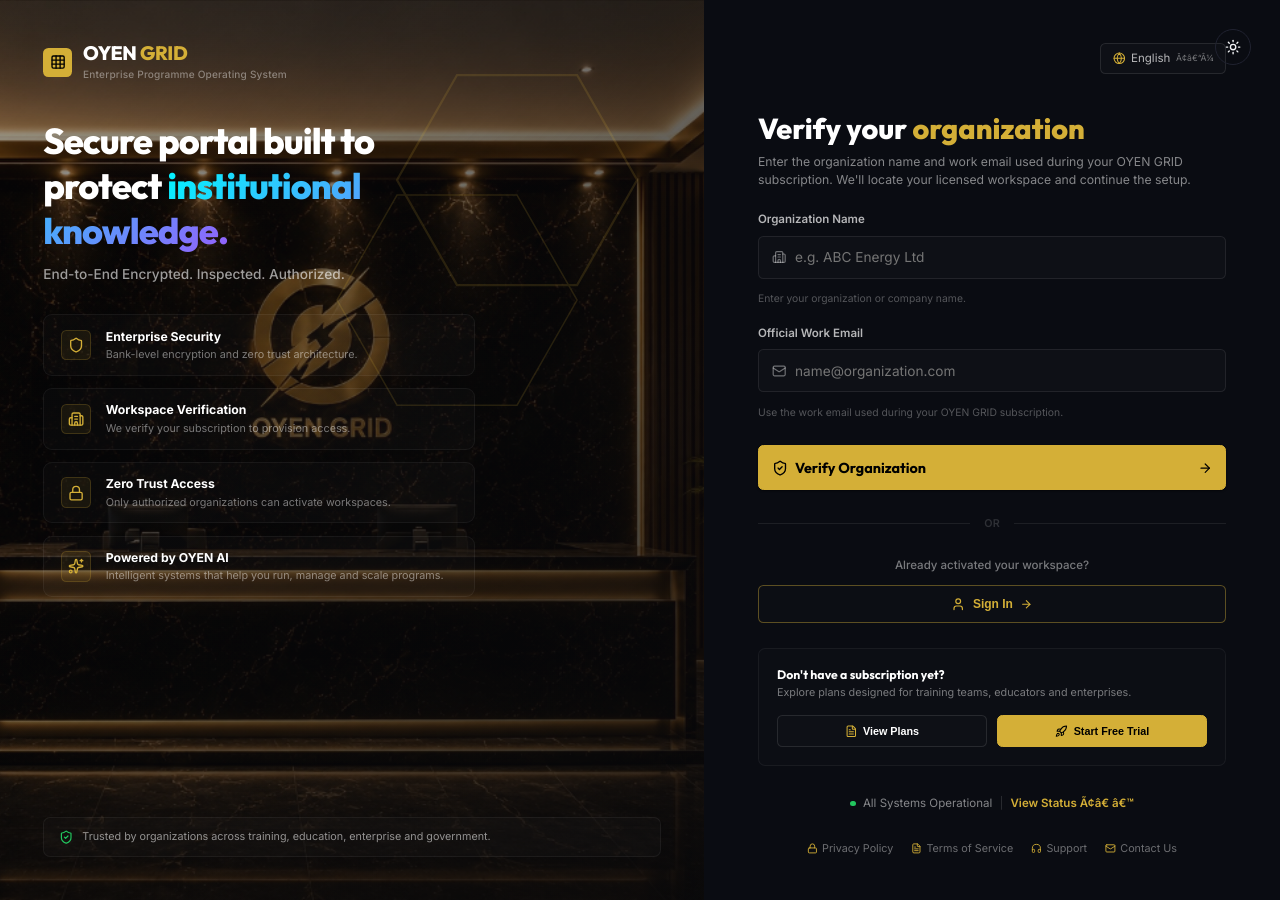
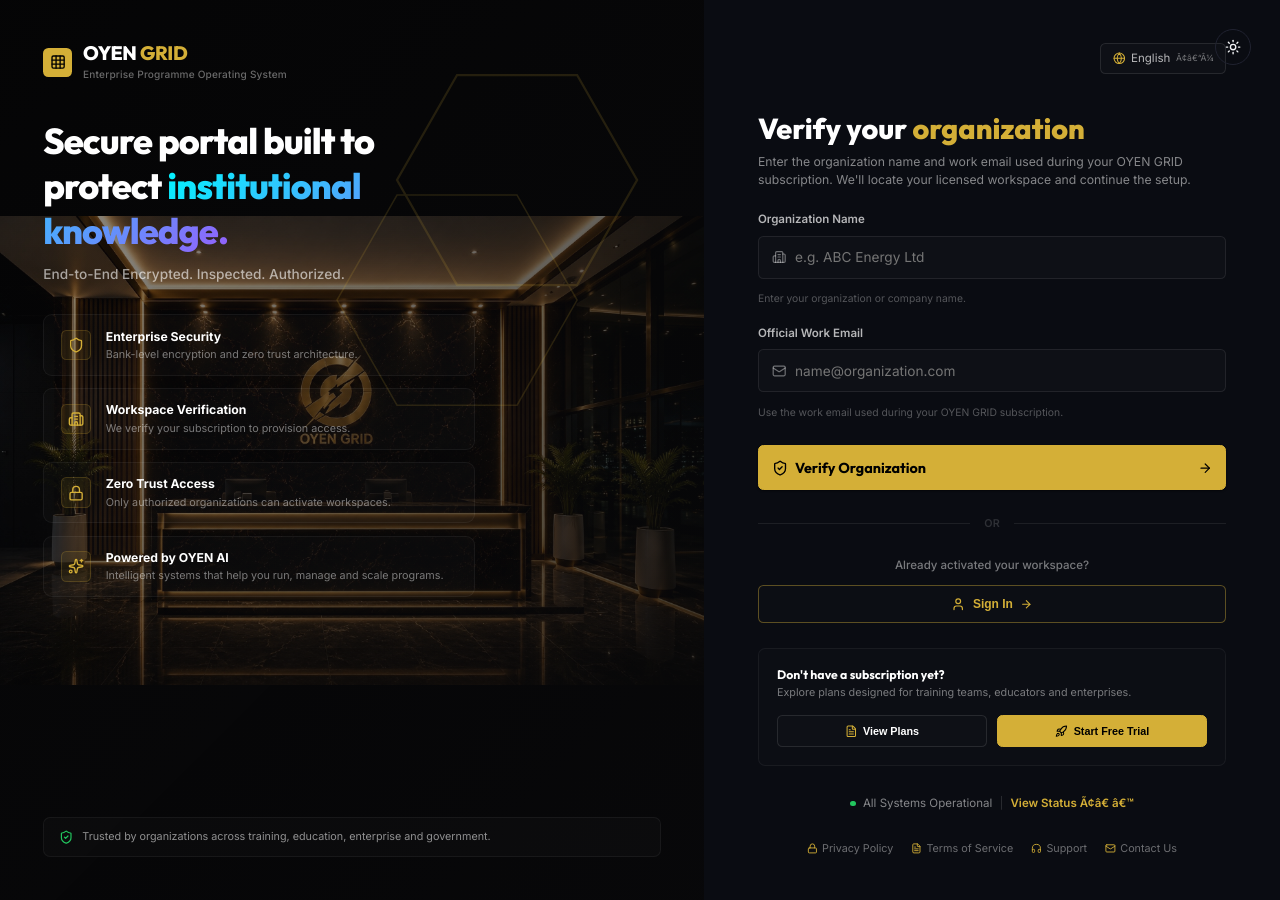
Before and after one commit to oyenhq-design/oyengridwebapp, a React (Vite) app: page / in a window 1280 px wide. Built offline with nearby package versions, Linux system fonts and the light colour scheme.

Commit message:
style: set brand panel background to contain with matching color

```diff
--- a/src/index.css
+++ b/src/index.css
@@ -127,8 +127,10 @@
 .brand-panel {
   position: relative;
   background-image: url('./assets/mountain_bg.jpg');
-  background-size: cover;
+  background-size: contain;
+  background-repeat: no-repeat;
   background-position: center;
+  background-color: #030303;
   display: flex;
   flex-direction: column;
   justify-content: space-between;
```
